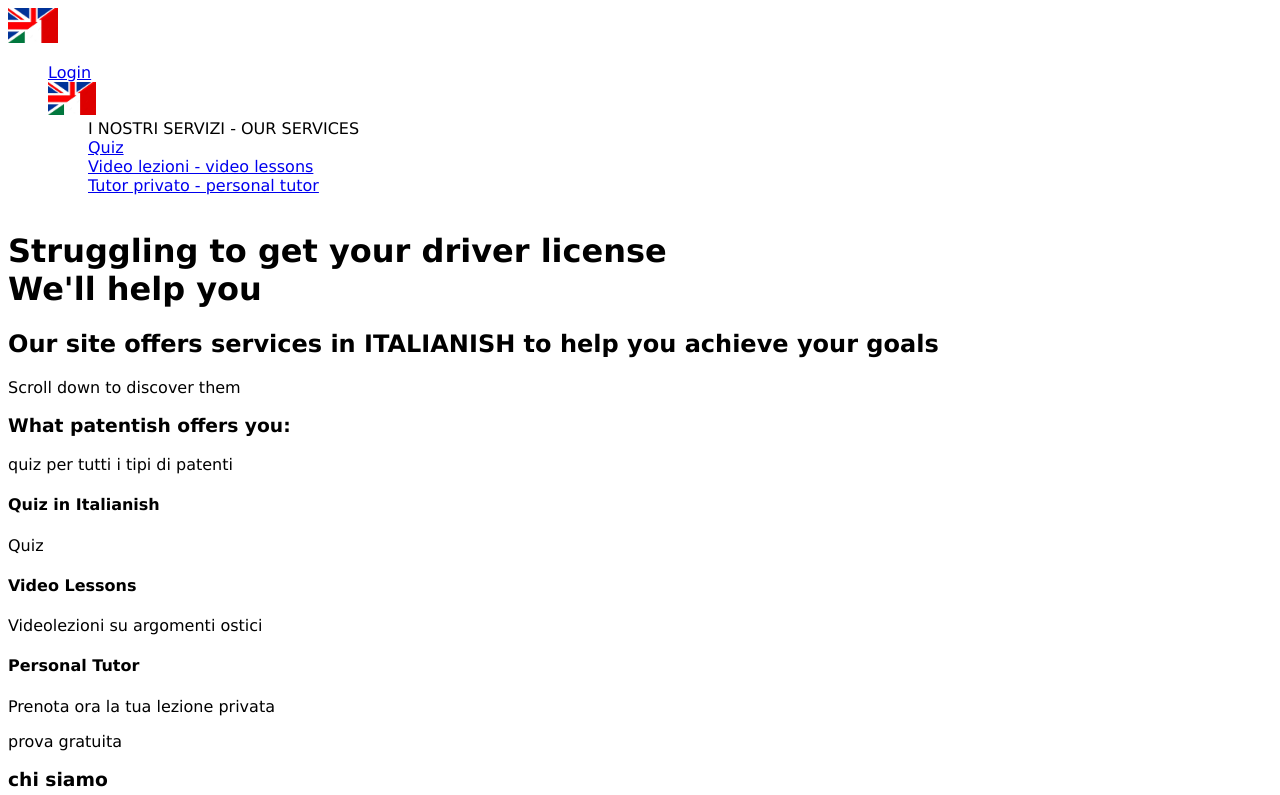
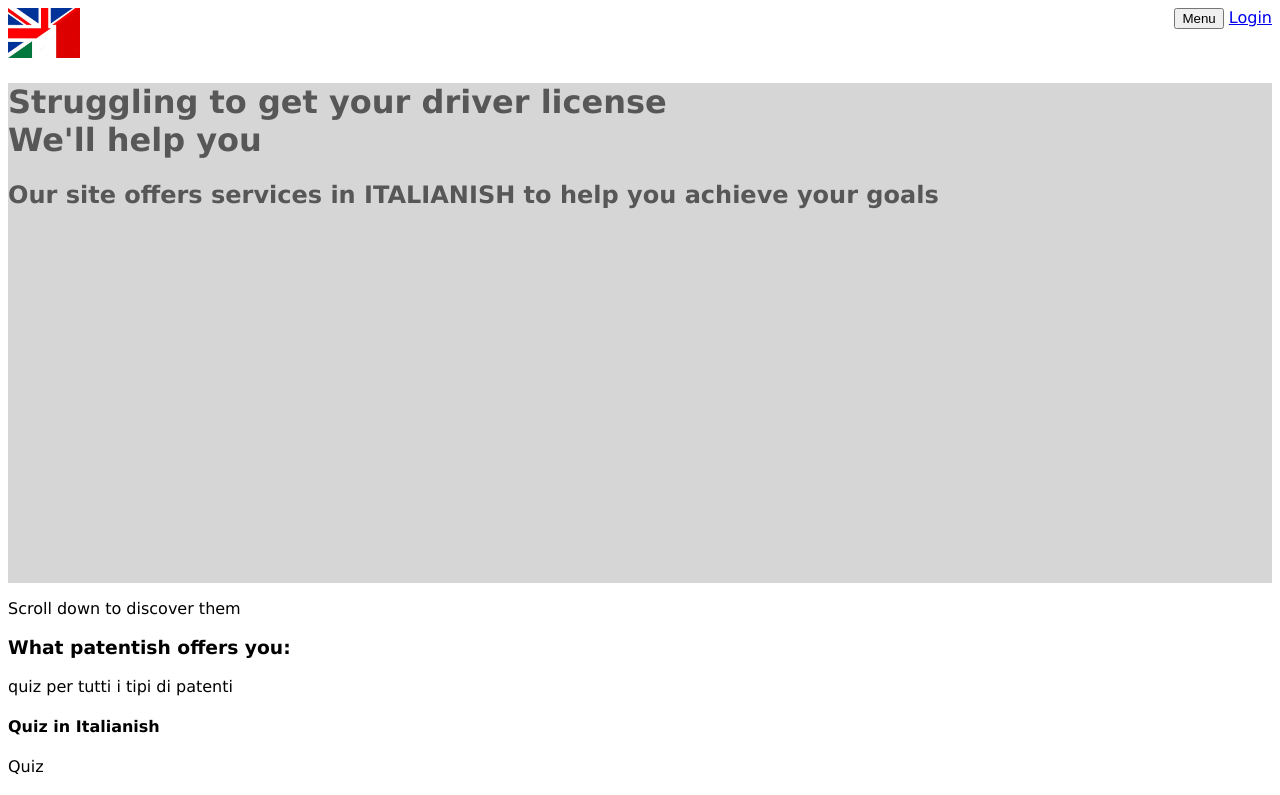
Before and after one commit to aurorar17/patentish, a plain HTML site: page index.html in a window 1280 px wide. Shown: the top 795 px of the page. Drawn offline with Linux system fonts and the light colour scheme.

Commit message:
navigation bar

```diff
--- a/assets/desktop.css
+++ b/assets/desktop.css
@@ -4,15 +4,90 @@
         font-family: Verdana, Geneva, Tahoma, sans-serif;
     }
 
-    nav {
+
+    /* NAVIGATION BAR */
+
+    .nav {
         display: flex;
+        justify-content: space-between;
     }
 
-    nav img {
-        width: 5%;
+    .menu-container {
+        position: relative;
+        display: inline-block;
     }
 
-    nav ul li {
-        display: flex;
+    /* Nel contesto di un menu a discesa, l'uso della proprietà position: relative per il contenitore .menu-container è importante per garantire che il menu a discesa sia posizionato correttamente rispetto al suo genitore. Ecco perché:
+
+Motivazioni per position: relative
+Riferimento per il Posizionamento Assoluto:
+
+Quando il menu a discesa (.dropdown-menu) è posizionato con position: absolute, viene posizionato rispetto al suo primo antenato con una posizione diversa da static. Usando position: relative sul .menu-container, stabiliamo questo elemento come riferimento per il posizionamento assoluto del menu a discesa.
+Senza position: relative su .menu-container, il menu a discesa potrebbe essere posizionato rispetto all'intero documento o a un altro elemento non desiderato, portando a comportamenti imprevisti.
+Controllo del Posizionamento:
+
+L'uso di position: relative consente di controllare esattamente dove apparirà il menu a discesa rispetto al contenitore .menu-container. In questo caso, il menu a discesa è posizionato assolutamente con top: 100% e left: 0, il che significa che apparirà direttamente sotto il pulsante.
+Gestione dello Spazio:
+
+position: relative non influisce sul flusso normale del documento, quindi il contenitore mantiene il suo spazio nel layout, e solo il posizionamento del menu a discesa viene influenzato. Questo evita che il layout generale della pagina venga alterato dal menu a discesa. */
+
+
+    .dropdown-menu {
+        display: none;
+        position: absolute;
+        top: 100%;
+        left: 0;
+        background-color: #f9f9f9;
+        min-width: 160px;
+        box-shadow: 0px 8px 16px 0px rgba(0, 0, 0, 0.2);
+        z-index: 1;
     }
+
+    /* In questo modo, .dropdown-menu verrà visualizzato esattamente sotto il .menu-button, e la sua posizione sarà controllata rispetto a .menu-container. Se non utilizzassi position: relative su .menu-container, il menu a discesa potrebbe finire in una posizione imprevista, fuori dal contesto del pulsante. */
+
+    .dropdown-menu a {
+        color: black;
+        padding: 12px 16px;
+        text-decoration: none;
+        display: block;
+    }
+
+    .dropdown-menu a:hover {
+        background-color: #f1f1f1;
+    }
+
+    /* Mostra il menu a discesa quando si passa sopra il contenitore */
+    .menu-container:hover .dropdown-menu {
+        display: block;
+    }
+
+
+
+
+
+    /* CSS */
+    .container {
+        position: relative;
+        width: 100%;
+        height: 500px;
+        /* Imposta l'altezza desiderata */
+        background-image: url(./foto-pictures/IMG_8069.heic);
+        background-size: cover;
+        /* Adatta l'immagine alle dimensioni dell'elemento */
+        background-position: center;
+        /* Centra l'immagine */
+    }
+
+    .overlay {
+        position: absolute;
+        top: 0;
+        left: 0;
+        width: 100%;
+        height: 100%;
+
+        background: rgba(175, 173, 173, 0.5);
+        /* Colore nero con opacità 0.5 */
+    }
+
+
 }
--- a/index.html
+++ b/index.html
@@ -12,33 +12,31 @@
 </head>
 
 <body>
-
+    </div>
     <header>
         <nav>
-            <div>
+            <div class="nav">
                 <a href="index.html">
-                    <img src="/foto-pictures/italianish.jpg" alt="Logo della compagnia - Company Logo">
+                    <img src="/foto-pictures/italianish.jpg" alt="Logo della compagnia - Company Logo"
+                        style="height: 50px; width: auto;">
                 </a>
-                <ul>
-                    <li><a href="#">Login</a></li>
-                    <div>
-                        <li><a href="#">
-                                <img src="/foto-pictures/italianish.jpg" alt="">
-                            </a></li>
-                        <ul>
-                            <li>I NOSTRI SERVIZI - OUR SERVICES</li>
-                            <li><a href="#">Quiz</a></li>
-                            <li><a href="#">Video lezioni - video lessons</a></li>
-                            <li><a href="#">Tutor privato - personal tutor</a></li>
-                        </ul>
+                <div class="menu-container">
+                    <button class="menu-button">Menu</button>
+                    <div class="dropdown-menu">
+                        <a href="#">Opzione 1</a>
+                        <a href="#">Opzione 2</a>
+                        <a href="#">Opzione 3</a>
                     </div>
-                </ul>
+                    <a href="#">Login</a></li>
+                </div>
             </div>
         </nav>
     </header>
 
     <main>
-        <div>
+
+        <div class="container">
+            <div class="overlay"></div>
             <h1>Struggling to get your driver license <br> We'll help you</h1>
             <h2>Our site offers services in ITALIANISH to help you achieve your goals</h2>
         </div>
```
Also changed, not shown: 404.html (added, +37 -0 lines), foto-pictures/back.jpeg (added), 2 other files.
